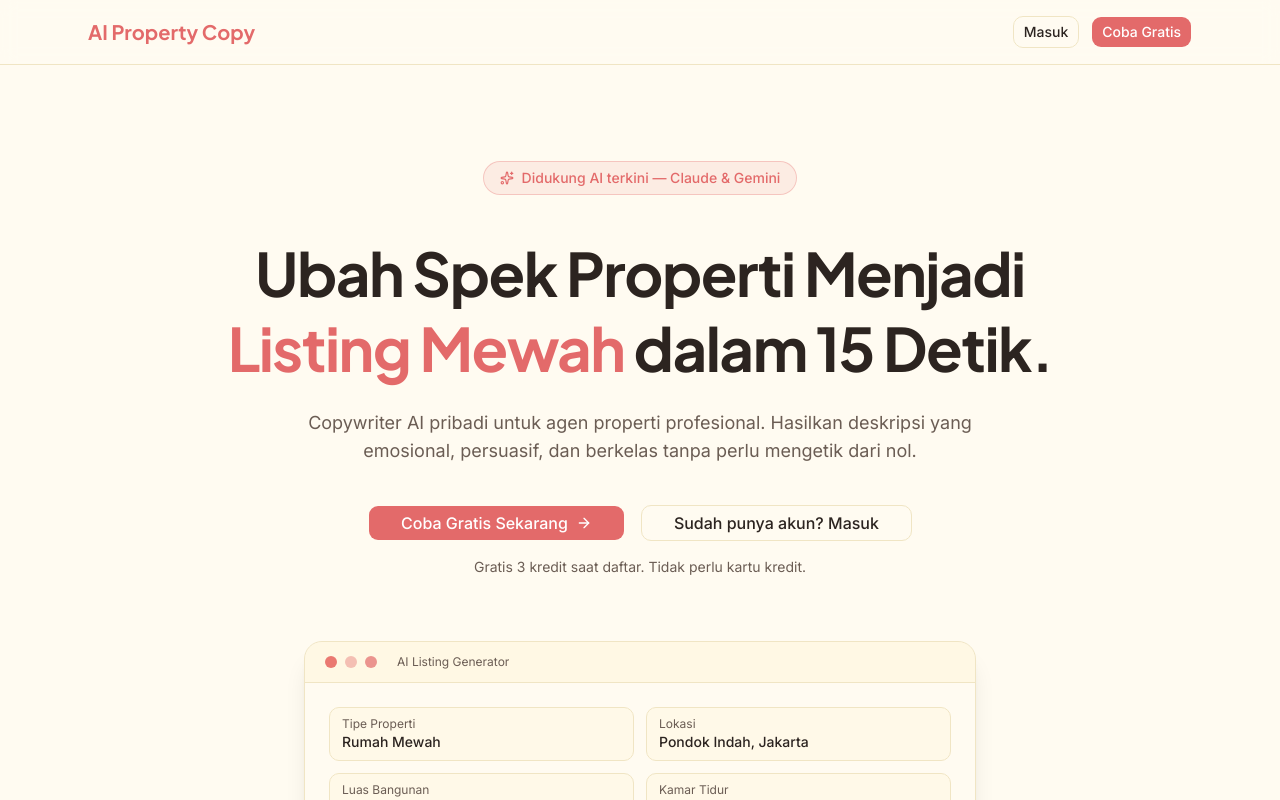
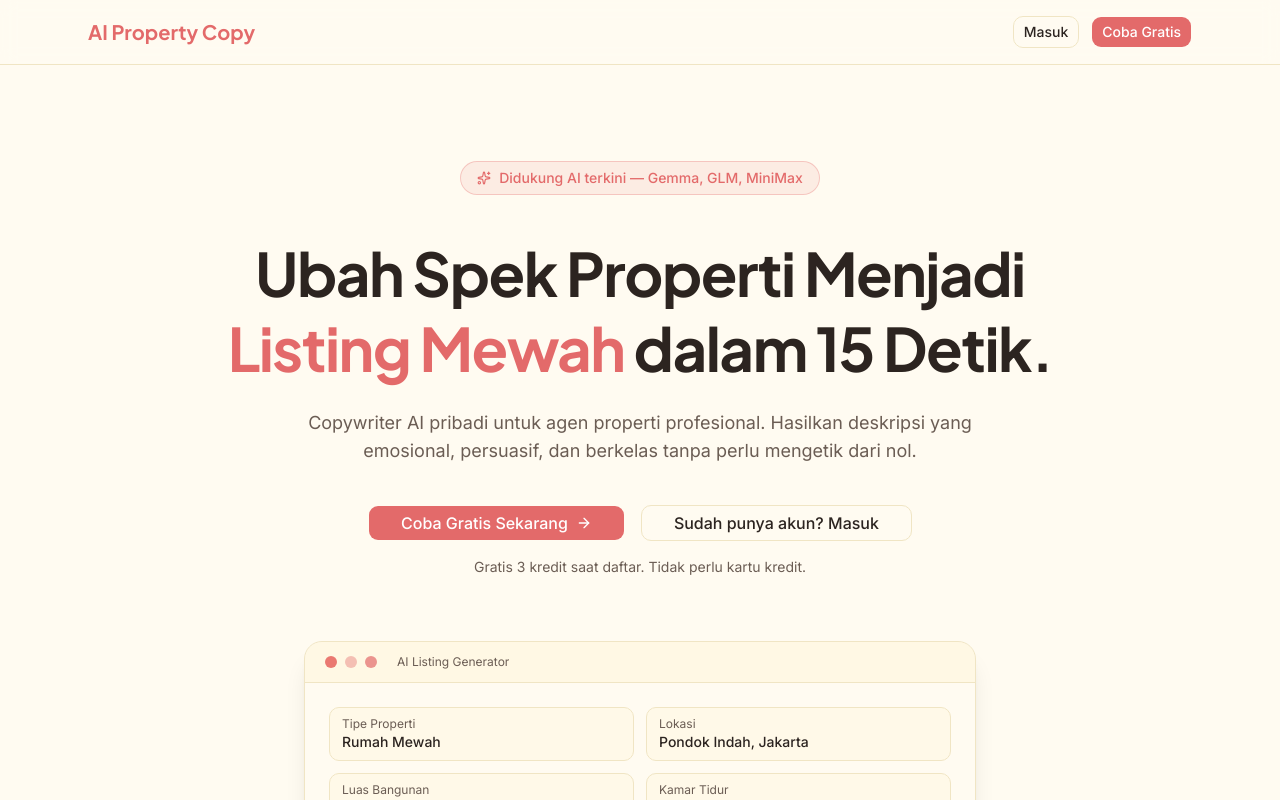
Before and after one commit to alamaby/property-listing-copywriter-with-ai, a Next.js app: page / in a window 1280 px wide. Shown: the top 800 px of the page. Built offline with nearby package versions, Linux system fonts and the light colour scheme; no server answers.

Commit message:
feat: update landing page

```diff
--- a/src/app/page.tsx
+++ b/src/app/page.tsx
@@ -47,7 +47,7 @@ export default async function LandingPage() {
         <div className="mx-auto max-w-4xl">
           <span className="mb-4 inline-flex items-center gap-2 rounded-full border border-primary/30 bg-primary/10 px-4 py-1.5 text-sm font-medium text-primary">
             <Sparkles className="h-3.5 w-3.5" />
-            Didukung AI terkini — Claude &amp; Gemini
+            Didukung AI terkini — Gemma, GLM, MiniMax
           </span>
           <h1 className="mt-6 font-heading text-4xl font-bold leading-tight tracking-tight sm:text-5xl lg:text-6xl">
             Ubah Spek Properti Menjadi{' '}
```
